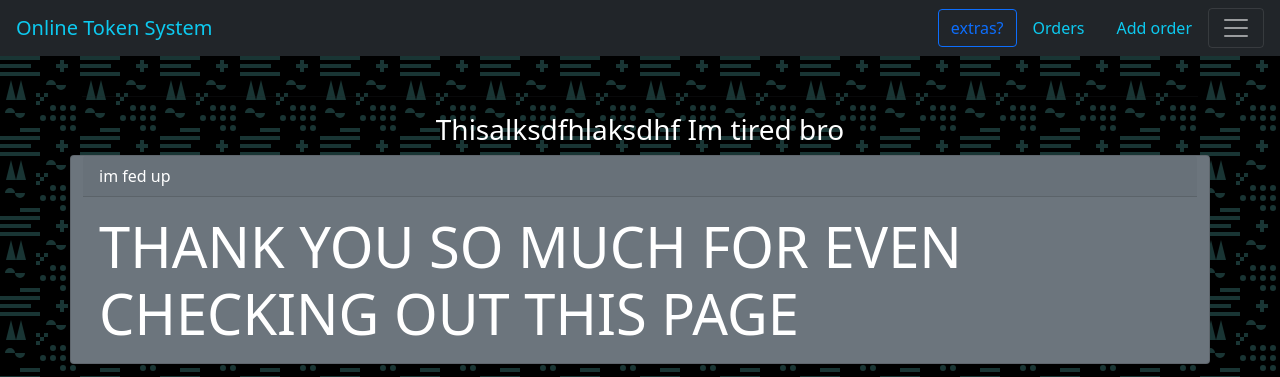
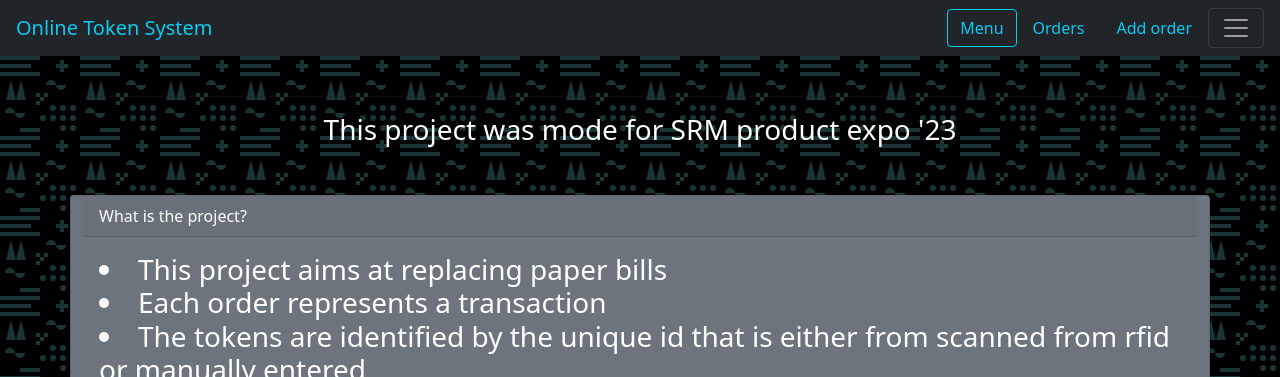
Before and after one commit to fadh1l/rfid-system, a Flask app: page /about in a window 1280 px wide. Shown: the top 377 px of the page. Run offline with Flask 3, Linux system fonts and the light colour scheme; some libraries are stand-ins or nearby versions.

Commit message:
cleaning up about page and the menu option

```diff
--- a/templates/about.html
+++ b/templates/about.html
@@ -4,41 +4,41 @@
 <div class="container">
     <br>
     <hr>
-    <h3 class="text-white text-center">Thisalksdfhlaksdhf Im tired bro</h3>
+    <h3 class="text-white text-center mb-5">This project was mode for SRM product expo '23</h3>
     <div class="row">
         <div class="card text-white bg-secondary mb-3">
-            <div class="card-header">im fed up</div>
+            <div class="card-header">What is the project?</div>
             <div class="card-body">
-                <p class="card-text display-4 ">THANK YOU SO MUCH FOR EVEN CHECKING OUT THIS PAGE</p>
+                <h3>
+                    <li class="text-white">This project aims at replacing paper bills</li>
+                    <li class="text-white">Each order represents a transaction</li>
+                    <li class="text-white">The tokens are identified by the unique id that is either from scanned from rfid or manually entered</li>
+                    <li class="text-white">The orders can be done at one place and redeemed at another</li>
+                    <li class="text-white">It can be also be bought in bulk, like lunch coupons</li>
+                </h3>
             </div>
         </div>
     </div>
-    <div class="row">
+    <hr>
+
+    <div class="row mb-3">
 
         <div class="container">
 
             <div class="row text-white">
                 <div class="row">
-                    <div class="col-md-4">
-                        <img class="rounded-circle" src="https://source.unsplash.com/random/140x140" alt="Generic placeholder image" width="140" height="140">
-                        <h2>tweaked tf by</h2>
-                        <p>my asshole.</p>
-                        <p><a class="btn btn-secondary" href="#" role="button">View details &raquo;</a></p>
+                    <div class="col-md-6">
+                        <img class="rounded-circle" src="https://images.unsplash.com/photo-1517694712202-14dd9538aa97?ixlib=rb-4.0.3&ixid=M3wxMjA3fDB8MHxwaG90by1wYWdlfHx8fGVufDB8fHx8fA%3D%3D&auto=format&fit=crop&w=870&q=80" alt="Generic placeholder image" width="140" height="140">
+                        <h2>Check out the code!</h2>
+                        <p><a class="btn btn-secondary" href="https://github.com/fadh1l/rfid-system" role="button">Github &raquo;</a></p>
                     </div>
 
-                    <div class="col-md-4">
-                        <img class="rounded-circle" src="https://source.unsplash.com/random/140x141" alt="Generic placeholder image" width="140" height="140">
-                        <h2>front end stuff by</h2>
-                        <p>again me</p>
-                        <p><a class="btn btn-secondary" href="#" role="button">View details &raquo;</a></p>
+                    <div class="col-md-6">
+                        <img class="rounded-circle" src="https://images.unsplash.com/photo-1551373884-8a0750074df7?ixlib=rb-4.0.3&ixid=M3wxMjA3fDB8MHxwaG90by1wYWdlfHx8fGVufDB8fHx8fA%3D%3D&auto=format&fit=crop&w=870&q=80" alt="Generic placeholder image" width="140" height="140">
+                        <h2>More about me?</h2>
+                        <p><a class="btn btn-secondary" href="https://fadh1l.github.io/" role="button">View details &raquo;</a></p>
                     </div>
 
-                    <div class="col-md-4">
-                        <img class="rounded-circle" src="https://source.unsplash.com/random/200x200" alt="Generic placeholder image" width="140" height="140">
-                        <h2>backend stuff</h2>
-                        <p>only me coz i have no frens :'(</p>
-                        <p><a class="btn btn-secondary" href="#" role="button">View details &raquo;</a></p>
-                    </div>
                 </div>
 
             </div>
@@ -46,6 +46,8 @@
 
         </div>
     </div>
+
+
 </div>
 
 </div>
--- a/templates/base.html
+++ b/templates/base.html
@@ -21,19 +21,91 @@
         <nav class="navbar navbar-dark bg-dark ">
             <a class="navbar-brand text-info" href="/">Online Token System</a>
             <div class="mr-auto"></div>
-            <button class="btn btn-outline-primary" type="button" data-bs-toggle="offcanvas" data-bs-target="#offcanvasWithBothOptions" aria-controls="offcanvasWithBothOptions">extras?
+            <button class="btn btn-outline-info" type="button" data-bs-toggle="offcanvas" data-bs-target="#offcanvasWithBothOptions" aria-controls="offcanvasWithBothOptions">Menu
 </button>
             <div class="offcanvas offcanvas-start" data-bs-scroll="true" tabindex="-1" id="offcanvasWithBothOptions" aria-labelledby="offcanvasWithBothOptionsLabel">
                 <div class="offcanvas-header">
-                    <h5 class="offcanvas-title" id="offcanvasWithBothOptionsLabel">brainstorrrrrrrm
+                    <h5 class="offcanvas-title" id="offcanvasWithBothOptionsLabel">Menu
                     </h5>
                     <button type="button" class="btn-close text-reset" data-bs-dismiss="offcanvas" aria-label="Close"></button>
                 </div>
                 <div class="offcanvas-body">
-                    <p>maybe do something in this space like adding in an index of items with prices of idk maybe the orders again or some sorta instructions, tbh no idea. Now for some lorem fun Lorem, ipsum dolor sit amet consectetur adipisicing elit. Optio
-                        nisi delectus dolores autem asperiores itaque, minima magnam placeat exercitationem quod, maiores culpa ipsam impedit dolorem consequuntur eos suscipit ex, maxime ut blanditiis ratione quidem? Accusamus, libero consequatur vitae
-                        sit illum molestiae aliquam, dicta doloribus autem, officiis inventore amet nemo? Ut! <img src="https://images.unsplash.com/photo-1495568995596-9e40959aa178?ixid=MXwxMjA3fDB8MHxwaG90by1wYWdlfHx8fGVufDB8fHw%3D&ixlib=rb-1.2.1&auto=format&fit=crop&w=1106&q=80"
-                            class="d-block w-100" alt="...">
+                    <div class="container">
+                        <table class="table">
+                            <thead>
+                                <tr>
+                                    <th>Indian Food Name</th>
+                                    <th>Shortcode</th>
+                                    <th>Price (INR)</th>
+                                </tr>
+                            </thead>
+                            <tbody>
+                                <tr>
+                                    <td>Large Ghee Dosa</td>
+                                    <td>LGD</td>
+                                    <td>200</td>
+                                </tr>
+                                <tr>
+                                    <td>Butter Chicken</td>
+                                    <td>BC</td>
+                                    <td>350</td>
+                                </tr>
+                                <tr>
+                                    <td>Paneer Tikka</td>
+                                    <td>PT</td>
+                                    <td>250</td>
+                                </tr>
+                                <tr>
+                                    <td>Masala Dosa</td>
+                                    <td>MD</td>
+                                    <td>150</td>
+                                </tr>
+                                <tr>
+                                    <td>Chicken Biryani</td>
+                                    <td>CB</td>
+                                    <td>300</td>
+                                </tr>
+                                <tr>
+                                    <td>Palak Paneer</td>
+                                    <td>PP</td>
+                                    <td>220</td>
+                                </tr>
+                                <tr>
+                                    <td>Naan</td>
+                                    <td>NN</td>
+                                    <td>50</td>
+                                </tr>
+                                <tr>
+                                    <td>Samosa</td>
+                                    <td>SM</td>
+                                    <td>20</td>
+                                </tr>
+                                <tr>
+                                    <td>Rajma Chawal</td>
+                                    <td>RC</td>
+                                    <td>180</td>
+                                </tr>
+                                <tr>
+                                    <td>Pani Puri</td>
+                                    <td>PP</td>
+                                    <td>30</td>
+                                </tr>
+                                <tr>
+                                    <td>Mutton Curry</td>
+                                    <td>MC</td>
+                                    <td>400</td>
+                                </tr>
+                                <tr>
+                                    <td>Gulab Jamun</td>
+                                    <td>GJ</td>
+                                    <td>80</td>
+                                </tr>
+                            </tbody>
+                        </table>
+                    </div>
+
+
+                    <img src="https://images.unsplash.com/photo-1540189549336-e6e99c3679fe?ixlib=rb-4.0.3&ixid=M3wxMjA3fDB8MHxwaG90by1wYWdlfHx8fGVufDB8fHx8fA%3D%3D&auto=format&fit=crop&w=687&q=80" class="d-block w-100" alt="...">
                 </div>
             </div>
             <a class="nav-link text-info" href="/orders">Orders <span class="sr-only">(current)</span></a>
```
Also changed, not shown: posts.db.
